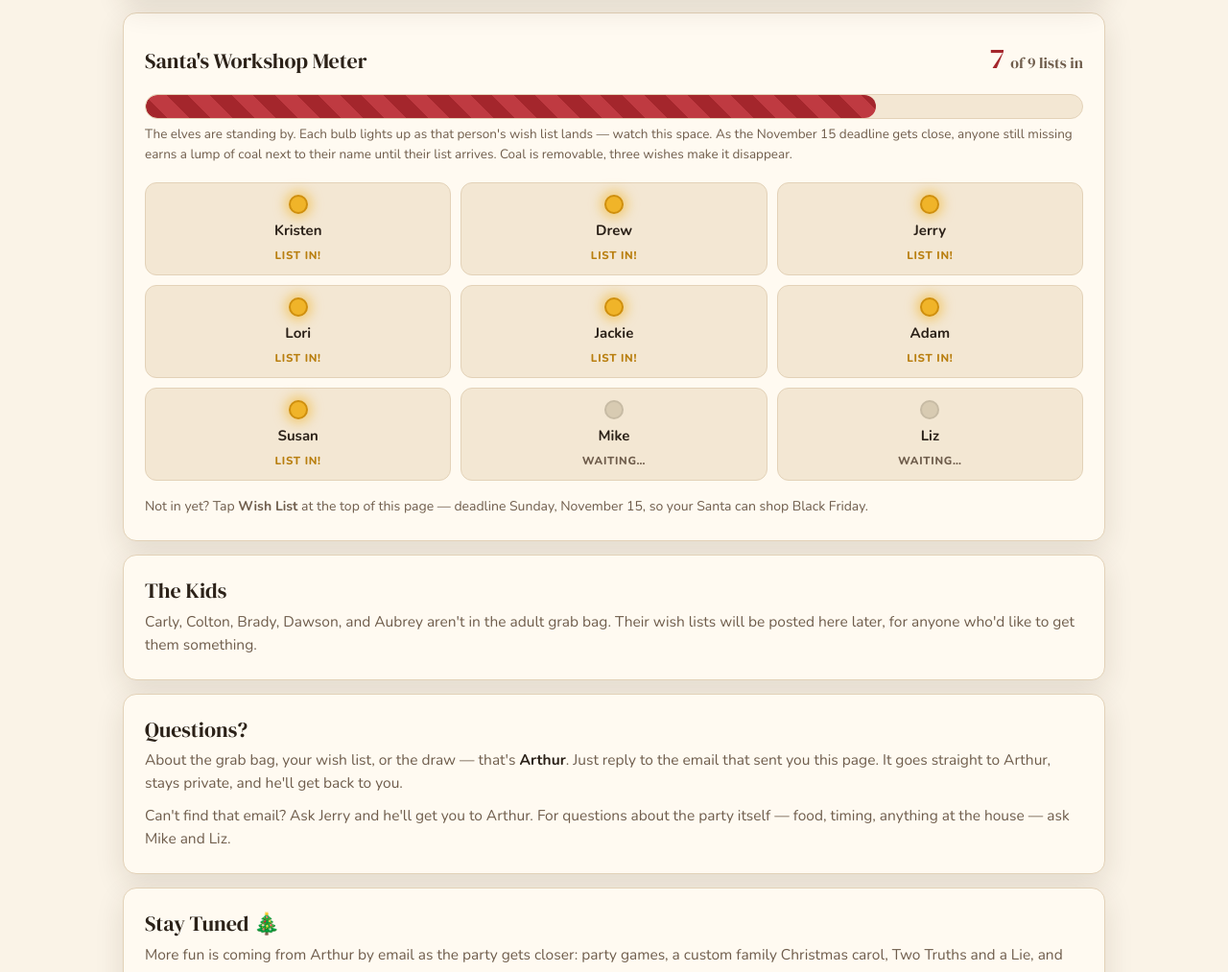
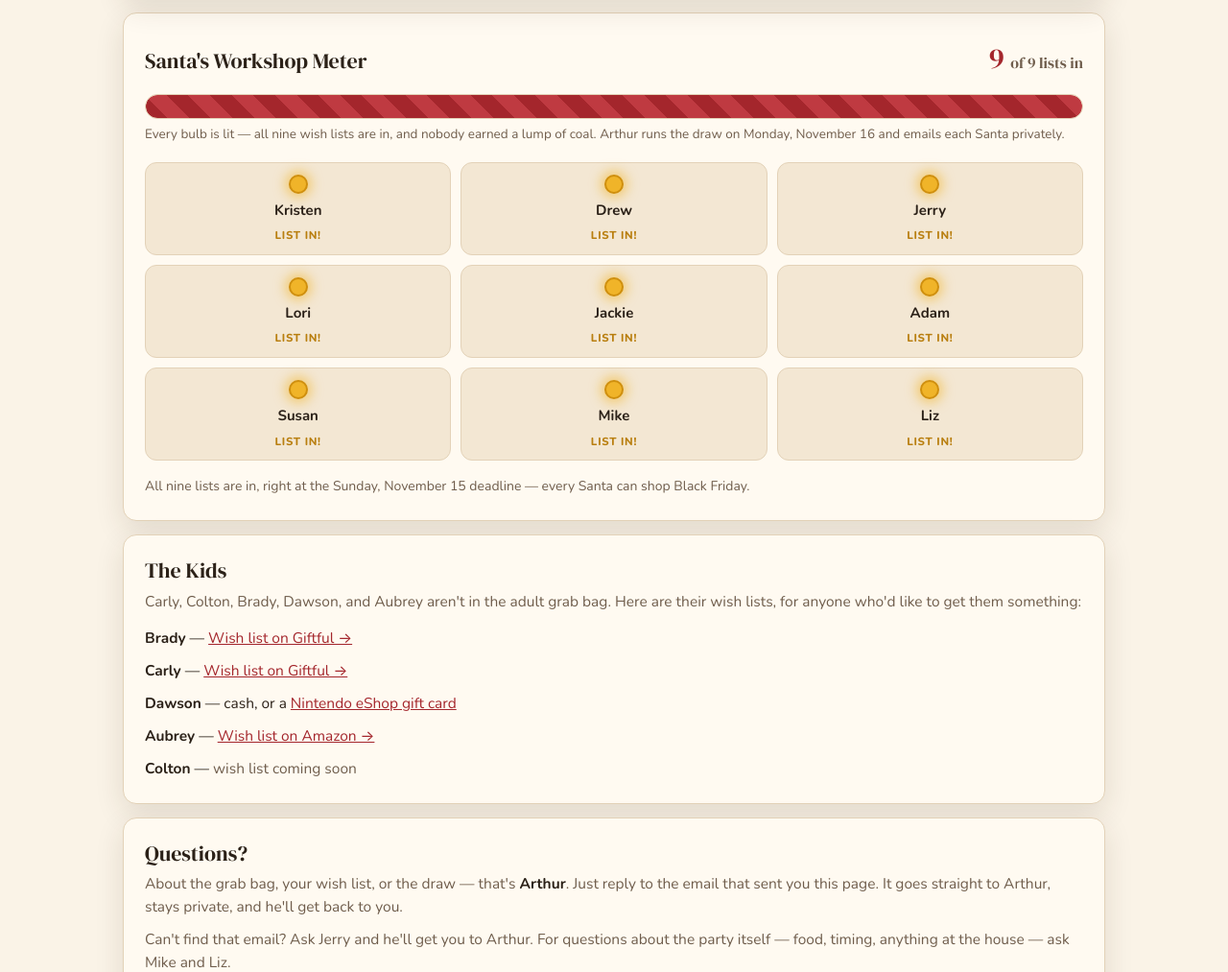
Before and after one commit to mascaragp/mascaragp.github.io, a plain HTML site: page index.html in a window 1280 px wide. Shown: the part 961-1974 px from the top of the page at 96% size. Drawn offline with nearby package versions, Linux system fonts and the light colour scheme.

Commit message:
Kids' wish lists added (Brady, Carly, Dawson, Aubrey); Workshop Meter 9 of 9

```diff
--- a/index.html
+++ b/index.html
@@ -203,10 +203,10 @@
       <div class="card" id="workshop" style="margin-top:14px">
         <div class="meter-head">
           <h3 style="margin:0">Santa's Workshop Meter</h3>
-          <div class="meter-count">7 <small>of 9 lists in</small></div>
+          <div class="meter-count">9 <small>of 9 lists in</small></div>
         </div>
-        <div class="bar" role="progressbar" aria-valuenow="7" aria-valuemin="0" aria-valuemax="9" aria-label="Wish lists received: 7 of 9"><div class="bar-fill" style="width:78%"></div></div>
-        <p class="bar-caption">The elves are standing by. Each bulb lights up as that person's wish list lands — watch this space. As the November 15 deadline gets close, anyone still missing earns a lump of coal next to their name until their list arrives. Coal is removable, three wishes make it disappear.</p>
+        <div class="bar" role="progressbar" aria-valuenow="9" aria-valuemin="0" aria-valuemax="9" aria-label="Wish lists received: 9 of 9"><div class="bar-fill" style="width:100%"></div></div>
+        <p class="bar-caption">Every bulb is lit — all nine wish lists are in, and nobody earned a lump of coal. Arthur runs the draw on Monday, November 16 and emails each Santa privately.</p>
         <div class="slots">
           <div class="slot lit"><span class="bulb" aria-hidden="true"></span><b>Kristen</b><span>List in!</span></div>
           <div class="slot lit"><span class="bulb" aria-hidden="true"></span><b>Drew</b><span>List in!</span></div>
@@ -215,15 +215,22 @@
           <div class="slot lit"><span class="bulb" aria-hidden="true"></span><b>Jackie</b><span>List in!</span></div>
           <div class="slot lit"><span class="bulb" aria-hidden="true"></span><b>Adam</b><span>List in!</span></div>
           <div class="slot lit"><span class="bulb" aria-hidden="true"></span><b>Susan</b><span>List in!</span></div>
-          <div class="slot"><span class="bulb" aria-hidden="true"></span><b>Mike</b><span>Waiting…</span></div>
-          <div class="slot"><span class="bulb" aria-hidden="true"></span><b>Liz</b><span>Waiting…</span></div>
+          <div class="slot lit"><span class="bulb" aria-hidden="true"></span><b>Mike</b><span>List in!</span></div>
+          <div class="slot lit"><span class="bulb" aria-hidden="true"></span><b>Liz</b><span>List in!</span></div>
         </div>
-        <p class="meter-foot">Not in yet? Tap <b>Wish List</b> at the top of this page — deadline Sunday, November 15, so your Santa can shop Black Friday.</p>
+        <p class="meter-foot">All nine lists are in, right at the Sunday, November 15 deadline — every Santa can shop Black Friday.</p>
       </div>
 
       <div class="card" id="kids" style="margin-top:14px">
         <h3 style="margin-bottom:8px">The Kids</h3>
-        <p style="margin:0;color:var(--muted);font-size:15.5px">Carly, Colton, Brady, Dawson, and Aubrey aren't in the adult grab bag. Their wish lists will be posted here later, for anyone who'd like to get them something.</p>
+        <p style="margin:0;color:var(--muted);font-size:15.5px">Carly, Colton, Brady, Dawson, and Aubrey aren't in the adult grab bag. Here are their wish lists, for anyone who'd like to get them something:</p>
+        <ul style="margin:14px 0 0;padding:0;list-style:none;display:grid;gap:10px;font-size:15.5px">
+          <li><b>Brady</b> — <a href="https://giftful.com/wishlists/3AJHnpUaqk3WzgTJcvf6" target="_blank" rel="noopener">Wish list on Giftful →</a></li>
+          <li><b>Carly</b> — <a href="https://giftful.com/wishlists/4wn0R5XaPYzolO8TwXU1" target="_blank" rel="noopener">Wish list on Giftful →</a></li>
+          <li><b>Dawson</b> — cash, or a <a href="https://www.nintendo.com/us/retail-offers/nintendo-eshop-cards/" target="_blank" rel="noopener">Nintendo eShop gift card</a></li>
+          <li><b>Aubrey</b> — <a href="https://www.amazon.com/hz/wishlist/ls/1099U9K054M6C?ref_=wl_share" target="_blank" rel="noopener">Wish list on Amazon →</a></li>
+          <li><b>Colton</b> — <span style="color:var(--muted)">wish list coming soon</span></li>
+        </ul>
       </div>
 
       <div class="card" id="questions" style="margin-top:14px">
```
